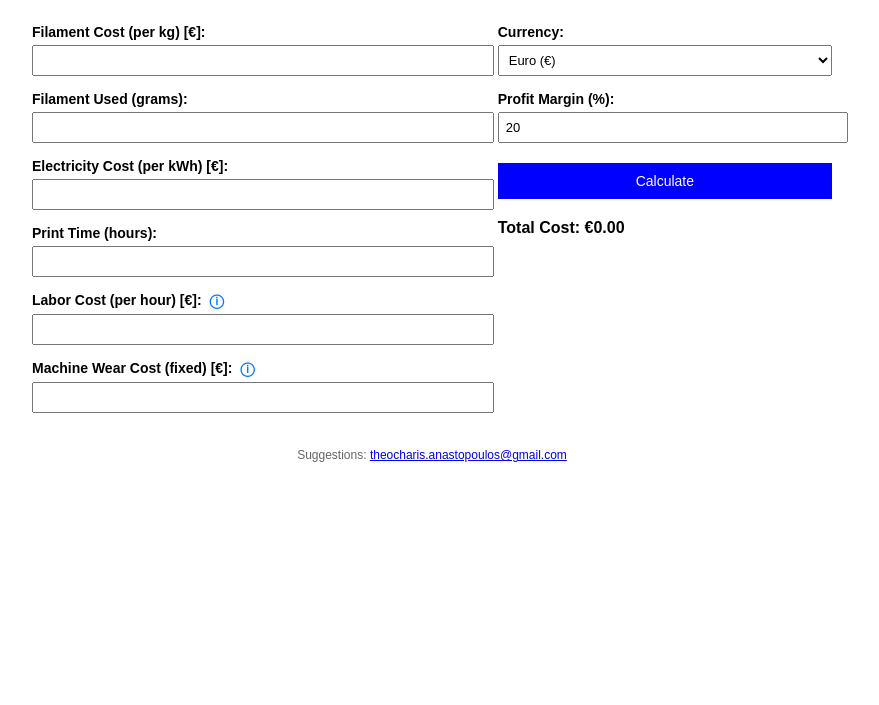
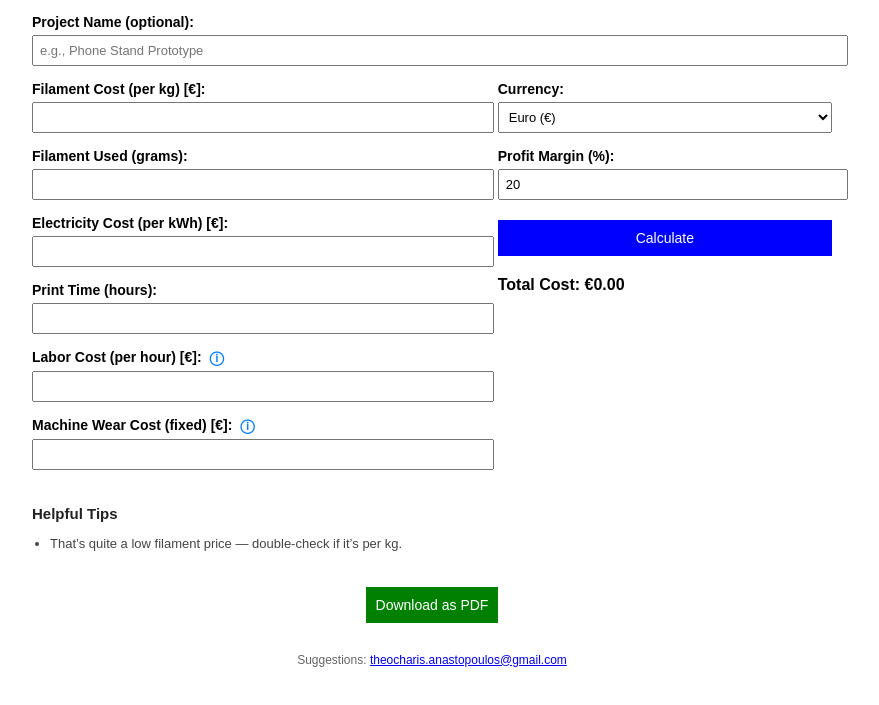
Before and after one commit to theo79/theo79.github.io, a plain HTML site: page index.html in a window 1280 px wide. Shown: the part 47-752 px from the top of the page, without its empty margins (208-1087 px from the left). Drawn offline with nearby package versions, Linux system fonts and the light colour scheme.

Commit message:
Update index.html

```diff
--- a/index.html
+++ b/index.html
@@ -71,10 +71,46 @@
       color: #007BFF;
       margin-left: 4px;
     }
+
+    .tips-section {
+      max-width: 800px;
+      margin: 30px auto 10px auto;
+      font-size: 13px;
+      color: #444;
+      display: none;
+    }
+
+    .tips-section h4 {
+      margin-bottom: 10px;
+      font-size: 15px;
+      color: #222;
+    }
+
+    .tips-section ul {
+      padding-left: 18px;
+    }
+
+    .tips-section li {
+      margin-bottom: 8px;
+      line-height: 1.4;
+    }
+
+    #downloadBtn {
+      display: none;
+      margin: 20px auto 0;
+      max-width: 800px;
+      background-color: green;
+    }
   </style>
 </head>
 <body>
   <h2 style="text-align:center;">3D Print Cost Estimator</h2>
+
+  <div style="max-width:800px; margin:auto;">
+    <label>Project Name (optional):</label>
+    <input type="text" id="projectName" placeholder="e.g., Phone Stand Prototype" />
+  </div>
+
   <div class="wrapper">
     <div class="left">
       <label>Filament Cost (per kg) <span class="currency-label">[€]</span>:</label>
@@ -117,10 +153,20 @@
     </div>
   </div>
 
+  <div class="tips-section">
+    <h4>Helpful Tips</h4>
+    <ul id="tipsList"></ul>
+  </div>
+
+  <div style="text-align:center;">
+    <button id="downloadBtn" onclick="downloadPDF()">Download as PDF</button>
+  </div>
+
   <div class="suggestions">
     Suggestions: <a href="mailto:theocharis.anastopoulos@gmail.com">theocharis.anastopoulos@gmail.com</a>
   </div>
 
+  <script src="https://cdnjs.cloudflare.com/ajax/libs/jspdf/2.5.1/jspdf.umd.min.js"></script>
   <script>
     function updateCurrency() {
       const currency = document.getElementById('currencySelect').value;
@@ -154,10 +200,100 @@
 
       document.getElementById('totalCost').innerText = total.toFixed(2);
       document.getElementById('currencySymbol').innerText = currency;
+
+      updateTips(filamentCost, profitMargin, laborCost);
+
+      // Show tips and download button
+      document.querySelector('.tips-section').style.display = 'block';
+      document.getElementById('downloadBtn').style.display = 'inline-block';
+    }
+
+    function updateTips(filamentCost, profitMargin, laborCost) {
+      const tips = [];
+
+      if (filamentCost > 25) {
+        tips.push("You're using premium material — consider showing this to clients for justification.");
+      } else if (filamentCost < 15) {
+        tips.push("That’s quite a low filament price — double-check if it’s per kg.");
+      }
+
+      if (profitMargin > 80) {
+        tips.push("High profit margins may deter buyers. 20–50% is more common for small prints.");
+      } else if (profitMargin < 5) {
+        tips.push("Low margins can eat into your actual costs. Be sure to cover all expenses.");
+      }
+
+      if (laborCost > 20) {
+        tips.push("If you're charging high labor, consider breaking it down into design/setup/maintenance time.");
+      }
+
+      if (tips.length === 0) {
+        tips.push("PLA is often the cheapest material (~20€/kg), while PETG and ABS may cost slightly more.");
+        tips.push("Profit Margin is a percentage added to cover risks and make income. A typical range is 10–50%.");
+        tips.push("Labor Cost can reflect your time, hourly rate, or even freelance value.");
+      }
+
+      const tipsList = document.getElementById("tipsList");
+      tipsList.innerHTML = "";
+      tips.forEach((tip) => {
+        const li = document.createElement("li");
+        li.textContent = tip;
+        tipsList.appendChild(li);
+      });
+    }
+
+    async function downloadPDF() {
+      const { jsPDF } = window.jspdf;
+      const doc = new jsPDF();
+
+      const currency = document.getElementById('currencySelect').value;
+      const totalCost = document.getElementById('totalCost').innerText;
+      const projectName = document.getElementById('projectName').value || "Untitled Project";
+
+      const filamentCost = document.getElementById('filamentCost').value;
+      const filamentUsed = document.getElementById('filamentUsed').value;
+      const electricityCost = document.getElementById('electricityCost').value;
+      const printTime = document.getElementById('printTime').value;
+      const laborCost = document.getElementById('laborCost').value;
+      const machineWear = document.getElementById('machineWear').value;
+      const profitMargin = document.getElementById('profitMargin').value;
+
+      const timestamp = new Date().toLocaleString();
+
+      let y = 10;
+      doc.setFontSize(14);
+      doc.text("3D Print Cost Estimate", 10, y); y += 8;
+      doc.setFontSize(11);
+      doc.text(`Project: ${projectName}`, 10, y); y += 6;
+      doc.text(`Generated on: ${timestamp}`, 10, y); y += 8;
+
+      doc.text(`Filament Cost: ${filamentCost} ${currency}/kg`, 10, y); y += 6;
+      doc.text(`Filament Used: ${filamentUsed} g`, 10, y); y += 6;
+      doc.text(`Electricity Cost: ${electricityCost} ${currency}/kWh`, 10, y); y += 6;
+      doc.text(`Print Time: ${printTime} hrs`, 10, y); y += 6;
+      doc.text(`Labor Cost: ${laborCost} ${currency}/hr`, 10, y); y += 6;
+      doc.text(`Machine Wear: ${machineWear} ${currency}`, 10, y); y += 6;
+      doc.text(`Profit Margin: ${profitMargin}%`, 10, y); y += 6;
+
+      y += 4;
+      doc.setFontSize(12);
+      doc.text(`Total Cost: ${currency}${totalCost}`, 10, y); y += 10;
+
+      const tips = document.querySelectorAll('#tipsList li');
+      doc.setFontSize(11);
+      doc.text("Helpful Tips:", 10, y); y += 6;
+      tips.forEach((tip) => {
+        const lines = doc.splitTextToSize("- " + tip.textContent, 180);
+        doc.text(lines, 10, y);
+        y += lines.length * 6;
+      });
+
+      doc.save(`${projectName.replace(/[^a-z0-9]/gi, '_').toLowerCase()}_cost.pdf`);
     }
 
     window.onload = calculateCost;
   </script>
+
   <script src='https://storage.ko-fi.com/cdn/scripts/overlay-widget.js'></script>
   <script>
     kofiWidgetOverlay.draw('theo79', {
```
Lines whose indentation alone changed are shown as unchanged.
